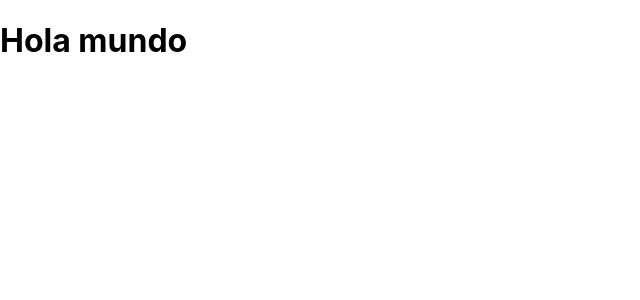
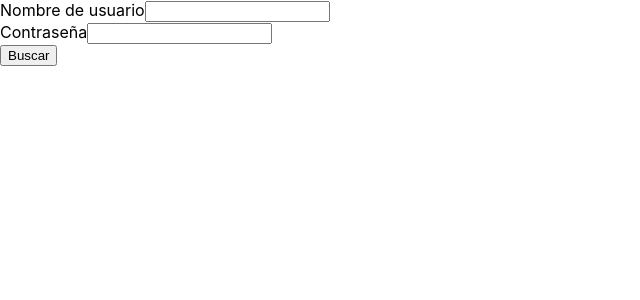
Before and after one commit to luismariofg132/WorkShop2, a React (Create React App) app: page / in a window 1280 px wide. Shown: the top 300 px of the page, without its empty margins (0-640 px from the left). Built offline with nearby package versions, Linux system fonts and the light colour scheme.

Commit message:
Verificacion Usuario

```diff
--- a/package.json
+++ b/package.json
@@ -6,6 +6,7 @@
     "@testing-library/jest-dom": "^5.16.1",
     "@testing-library/react": "^12.1.2",
     "@testing-library/user-event": "^13.5.0",
+    "axios": "^0.25.0",
     "react": "^17.0.2",
     "react-dom": "^17.0.2",
     "react-router-dom": "^6.2.1",
--- /dev/null
+++ b/src/containers/InicioSesion.js
@@ -0,0 +1,67 @@
+import React from 'react';
+import axios from 'axios';
+import { useState } from 'react';
+import { endpointUsuarios } from '../helpers/url'
+
+const InicioSesion = () => {
+
+    const [usuario, setusuario] = useState({
+        nombreUsuario: "",
+        contraseña: ""
+    });
+
+    const { nombreUsuario, contraseña } = usuario
+
+    const handleSubmit = async (e) => {
+        e.preventDefault()
+
+
+        await axios.get(endpointUsuarios)
+            .then(res => {
+                const usuario = res.data
+                const usuarioExistente = usuario.find((usu) => usu.nombreUsuario === nombreUsuario)
+                console.log(usuarioExistente)
+
+                if (usuarioExistente === undefined) {
+                    alert('No Existe el usuario')
+                }
+
+                else if (usuarioExistente !== "") {
+                    if (usuarioExistente.contraseña === contraseña) {
+                        alert('Usuario Verificado')
+                        localStorage.setItem('user', usuarioExistente.nombreUsuario)
+
+                    }
+                    else {
+                        alert('contraseña incorrecta')
+                    }
+                }
+            })
+            .catch(err => {
+                alert('Error')
+            })
+    }
+
+    const handleInputChange = ({ target }) => {
+        setusuario({
+            ...usuario,
+            [target.name]: target.value
+        })
+        console.log(usuario)
+    }
+    return <div>
+        <form onSubmit={handleSubmit}>
+            <div>
+                <label>Nombre de usuario</label>
+                <input type="text" name="nombreUsuario" value={nombreUsuario} onChange={handleInputChange} />
+            </div>
+            <div>
+                <label>Contraseña</label>
+                <input type="text" name='contraseña' value={contraseña} onChange={handleInputChange} />
+            </div>
+            <button type='submit' >Buscar</button>
+        </form>
+    </div>;
+};
+
+export default InicioSesion;
--- a/src/helpers/Get.js
+++ /dev/null
@@ -1,6 +0,0 @@
-export const GetApi = async (endpoint) => {
-    const resp = await fetch(endpoint)
-    const data = await resp.json()
-
-    return data
-}
--- a/src/index.js
+++ b/src/index.js
@@ -2,10 +2,9 @@ import React from 'react';
 import ReactDOM from 'react-dom';
 import './styles/index.css';
 import App from '../src/containers/App'
+import { AppRouter } from './routers/AppRouter';
 
 ReactDOM.render(
-  <React.StrictMode>
-    <App />
-  </React.StrictMode>,
+  <AppRouter />,
   document.getElementById('root')
 );
--- a/src/routers/AppRouter.js
+++ b/src/routers/AppRouter.js
@@ -1,12 +1,16 @@
 import { BrowserRouter as Router, Routes, Route } from "react-router-dom";
+import InicioSesion from "../containers/InicioSesion";
+import '../styles/index.css'
 
 export const AppRouter = () => {
 
     return (
         <div>
             <Router>
-                <Navbar />
-                <Routes></Routes>
+                {/* <Navbar /> */}
+                <Routes>
+                    <Route path="/" element={<InicioSesion />} />
+                </Routes>
             </Router>
         </div>
     );
```
Also changed, not shown: src/helpers/UserVerification.js (deleted, +0 -41 lines), src/containers/StyledsInicioSesion.js (added), 1 other file (tests, documents, lock files or other folders).
